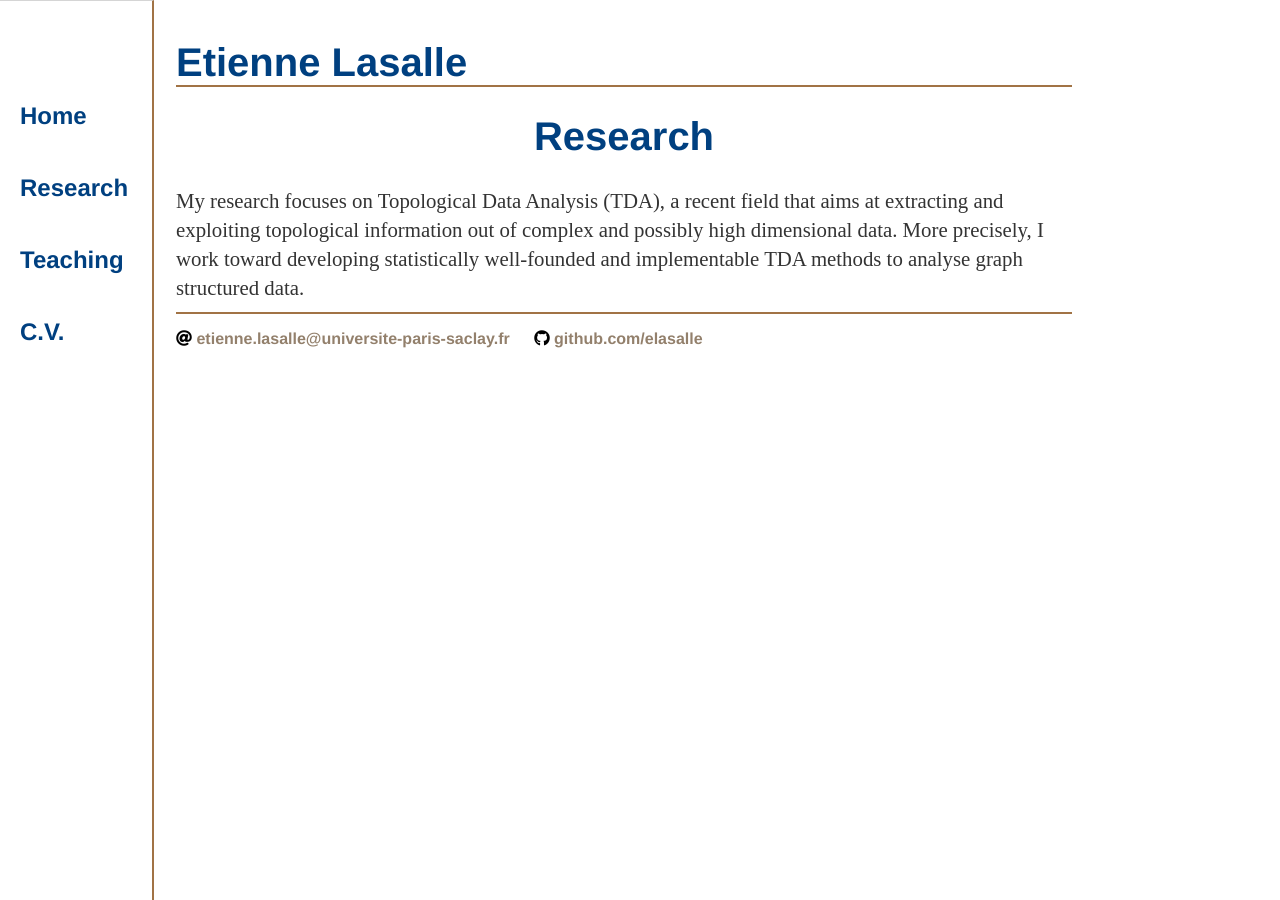
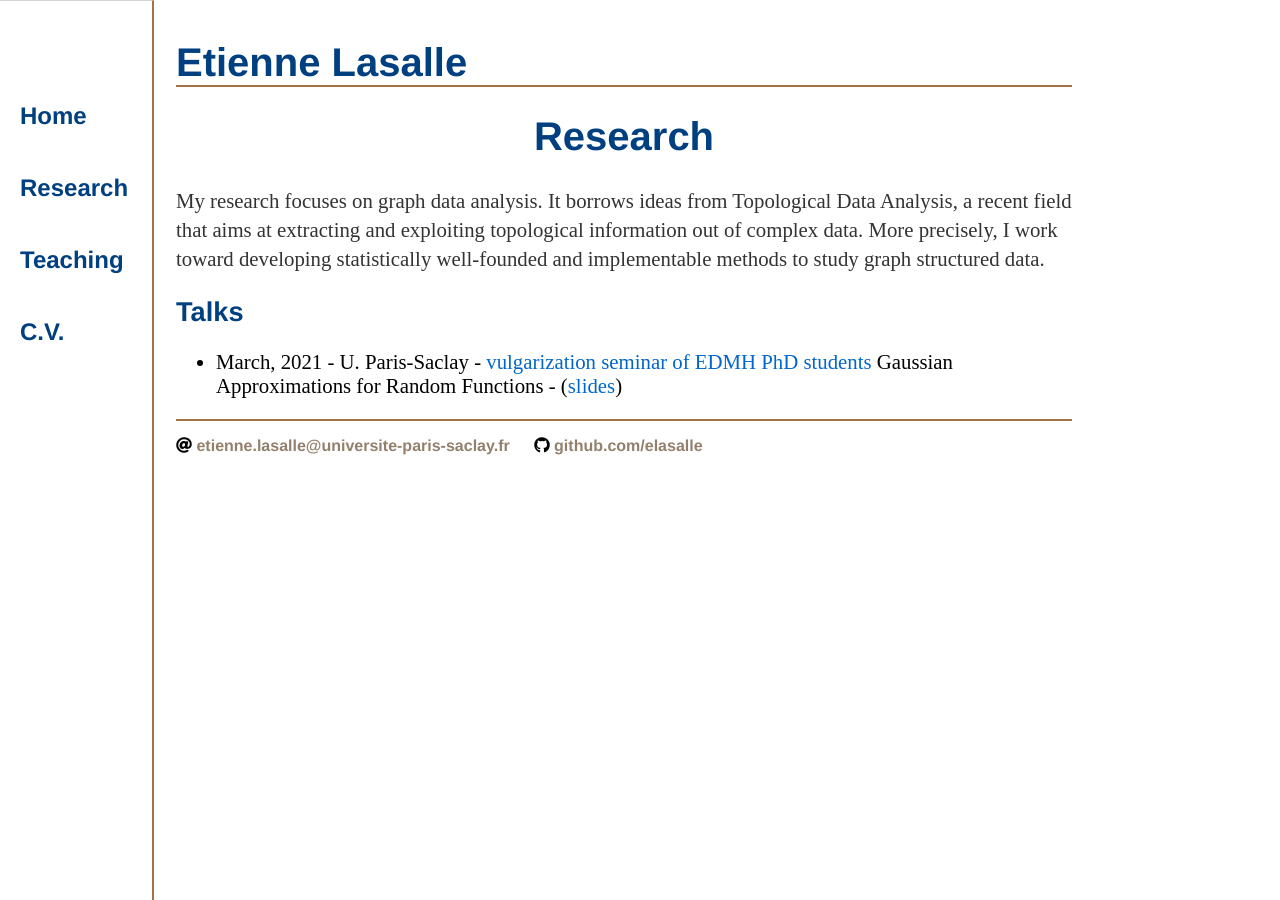
Before and after one commit to elasalle/elasalle.github.io, a Jekyll site: the page built from research/index.html, in a window 1280 px wide. Built offline with Jekyll 4.4.1, drawn with Linux system fonts in a browser that asks for light colours.

Commit message:
changing research tab

```diff
--- a/research/index.html
+++ b/research/index.html
@@ -4,7 +4,13 @@ title: Etienne Lasalle, Research
 ---
 <div class="blurb">
   <h1 class="title1">Research</h1>
-	<p class="normalsize"> My research focuses on Topological Data Analysis (TDA), a recent field that aims at extracting and exploiting topological information out of complex and possibly high dimensional data.
-		More precisely, I work toward developing statistically well-founded and implementable TDA methods to analyse graph structured data.
+	<p class="normalsize"> My research focuses on graph data analysis. It borrows ideas from Topological Data Analysis,
+    a recent field that aims at extracting and exploiting topological information out of complex data.
+		More precisely, I work toward developing statistically well-founded and implementable methods to study graph structured data.
 	</p>
+  <h2 class="title2">Talks</h2>
+  <ul class="normalsize">
+    <li>March, 2021 - U. Paris-Saclay - <a href="https://www.imo.universite-paris-saclay.fr/Seminaire-de-vulgarisation-des-doctorants-460">vulgarization seminar of EDMH PhD students</a>
+    Gaussian Approximations for Random Functions - (<a href="2021_03_17_semdoct.fr">slides</a>)</li>
+  </ul>
 </div><!-- /.blurb -->
```
Also changed, not shown: 1 other file.
